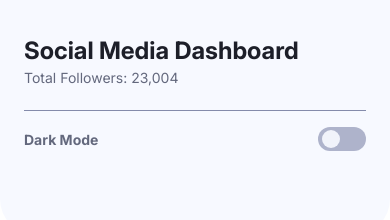
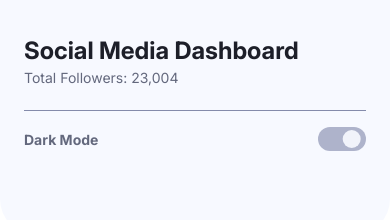
Before and after one commit to brdCoreShadow/soc-media-network, a React (Vite) app: page / in a window 390 px wide. Shown: the top 220 px of the page. Built offline with nearby package versions, Linux system fonts and the light colour scheme.

Commit message:
logic and mobile are made

```diff
--- a/src/AppStyled.ts
+++ b/src/AppStyled.ts
@@ -3,6 +3,8 @@ import styled from "@emotion/styled";
 export const AppCon = styled.div`
   min-width: 320px;
 
+  background-color: ${({theme}) => theme.colors.bgBody};
+
   @media screen and (min-width: 1280px) {
     max-width: 1280px;
   }
--- a/src/components/ThemeConsole/ThemeConsole.tsx
+++ b/src/components/ThemeConsole/ThemeConsole.tsx
@@ -1,10 +1,15 @@
+import { useThemeContext } from "@/contest/styles/useThemeContext";
 import * as SC from "./ThemeConsoleStyled";
 
 const ThemeConsole: React.FC = () => {
+  const {theme, toggle } = useThemeContext();
+
+const toggleTheme = () => toggle()
+
   return (
     <SC.ThemeConsoleCon>
       <h3>Dark Mode</h3>
-      <SC.ThemeBtn type="button">
+      <SC.ThemeBtn type="button" onClick={toggleTheme} $mode={theme}>
         <div></div>
       </SC.ThemeBtn>
     </SC.ThemeConsoleCon>
--- a/src/components/ThemeConsole/ThemeConsoleStyled.ts
+++ b/src/components/ThemeConsole/ThemeConsoleStyled.ts
@@ -1,3 +1,4 @@
+import { ThemeMode } from "@/utils/types";
 import styled from "@emotion/styled";
 
 export const ThemeConsoleCon = styled.div`
@@ -15,7 +16,7 @@ export const ThemeConsoleCon = styled.div`
   }
 `;
 
-export const ThemeBtn = styled.button`
+export const ThemeBtn = styled.button<{ $mode: ThemeMode }>`
   width: 48px;
   height: 24px;
 
@@ -35,5 +36,7 @@ export const ThemeBtn = styled.button`
     background-color: ${({ theme }) => theme.colors.bgItem};
 
     border-radius: 50%;
+
+    transform: ${({$mode}) => $mode==="light" && "translate(115%, 0)"}
   }
 `;
--- a/src/contest/styles/themeContext.ts
+++ b/src/contest/styles/themeContext.ts
@@ -1,11 +1,7 @@
-import { ThemeMode } from "@/utils/types";
+import { IThemeContext } from "@/utils/types";
 import { createContext } from "react";
 
 
-interface IThemeContext {
-  theme: ThemeMode;
-  toggle: () => void;
-}
 
 const ThemeContext = createContext<IThemeContext | undefined>(undefined);
 
```
Also changed, not shown: src/utils/types.ts (+7 -2 lines).
